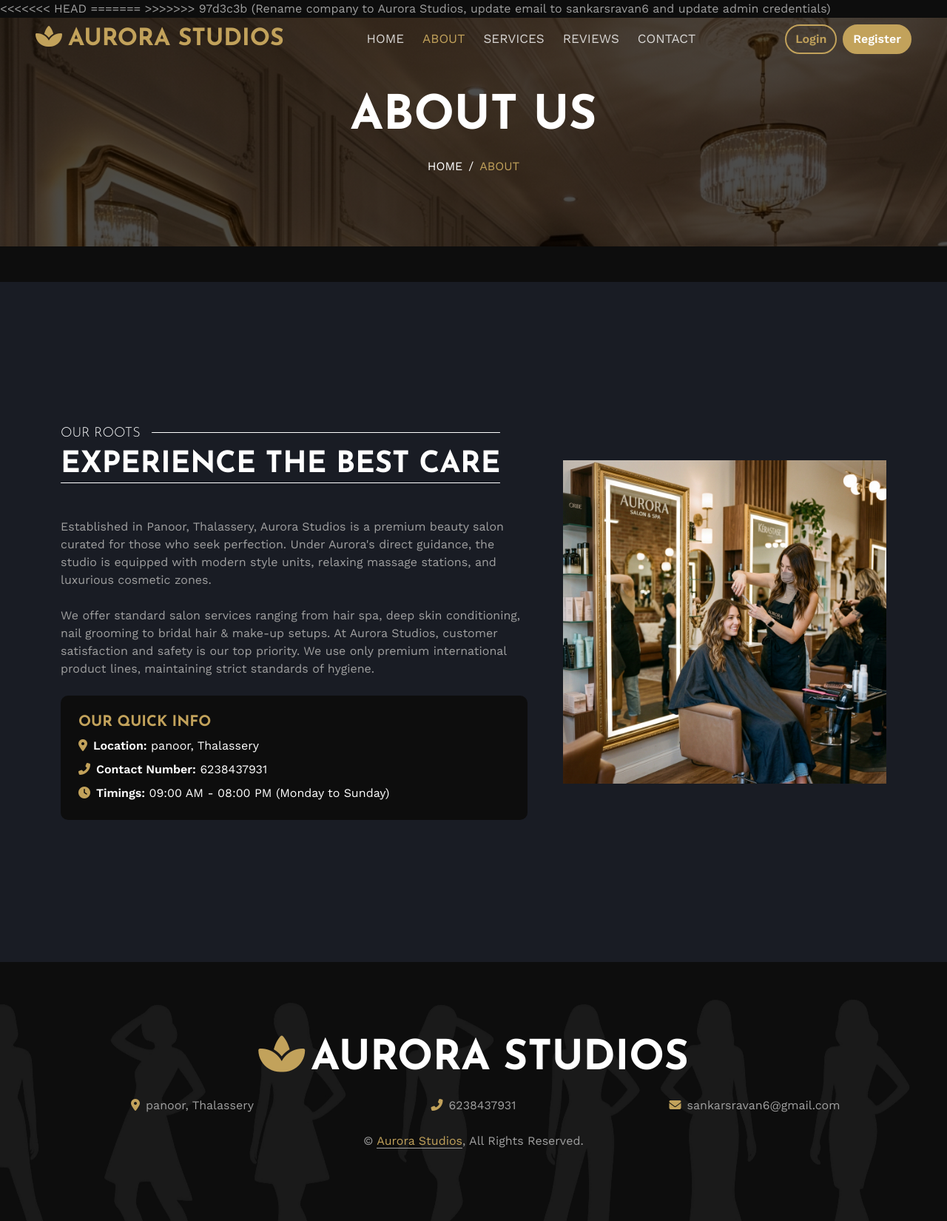
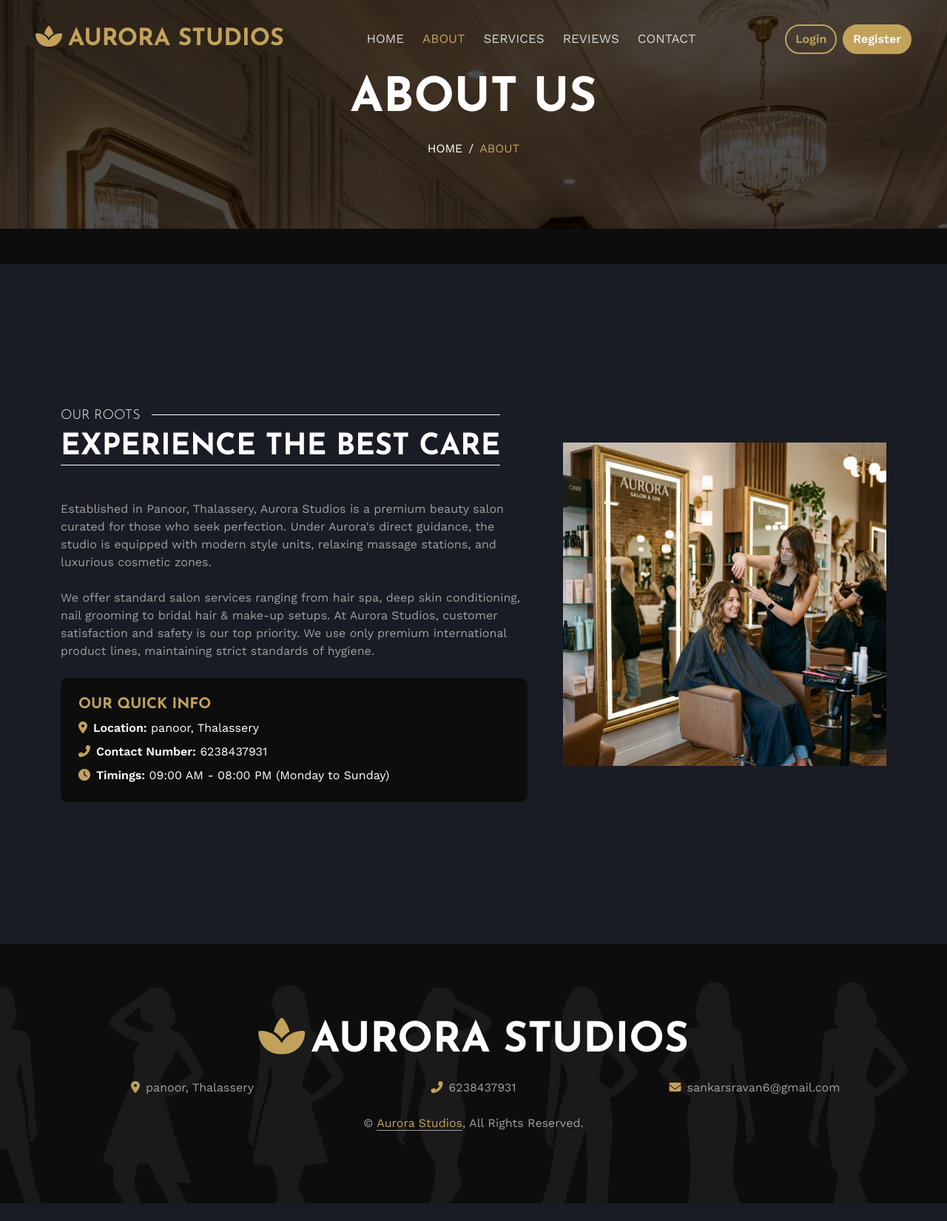
Before and after one commit to Sravanshankar/sreyas-studios, a Flask app: page /about in a window 1280 px wide. Shown: the whole page at 74% size. After the commit the page ends 1626 px from the top, so only its background shows below. Run offline with Flask 3, Linux system fonts and the light colour scheme; some libraries are stand-ins or nearby versions.

Commit message:
Fix merge conflict markers at the top of base.html

```diff
--- a/templates/base.html
+++ b/templates/base.html
@@ -3,17 +3,10 @@
 
 <head>
     <meta charset="utf-8">
-<<<<<<< HEAD
-    <title>Aurora's Studios - Beauty Parlour & Appointments</title>
-    <meta content="width=device-width, initial-scale=1.0" name="viewport">
-    <meta content="Aurora Parlour, Appointment Booking, Aurora's Studios, panoor, Thalassery" name="keywords">
-    <meta content="Book premium beauty parlour appointments at Aurora's Studios, panoor, Thalassery." name="description">
-=======
     <title>Aurora Studios - Beauty Parlour & Appointments</title>
     <meta content="width=device-width, initial-scale=1.0" name="viewport">
     <meta content="Beauty Parlour, Appointment Booking, Aurora Studios, panoor, Thalassery" name="keywords">
     <meta content="Book premium beauty parlour appointments at Aurora Studios, panoor, Thalassery." name="description">
->>>>>>> 97d3c3b (Rename company to Aurora Studios, update email to sankarsravan6 and update admin credentials)
 
     <!-- Favicon -->
     <link href="{{ url_for('static', filename='img/favicon.ico') }}" rel="icon">
```
